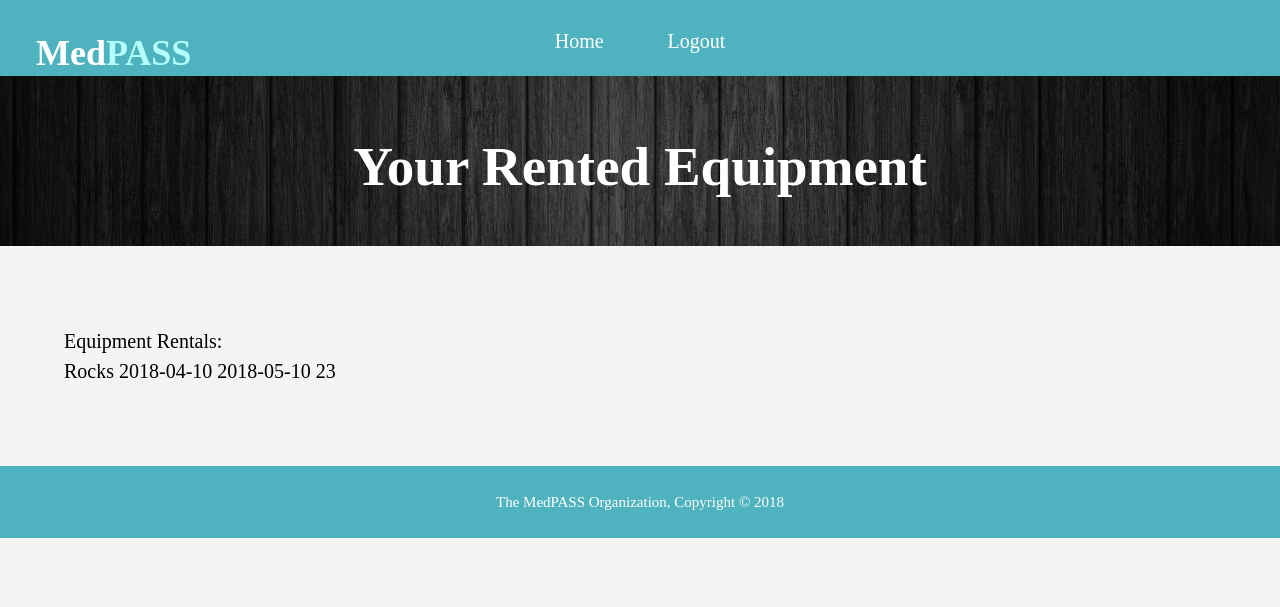
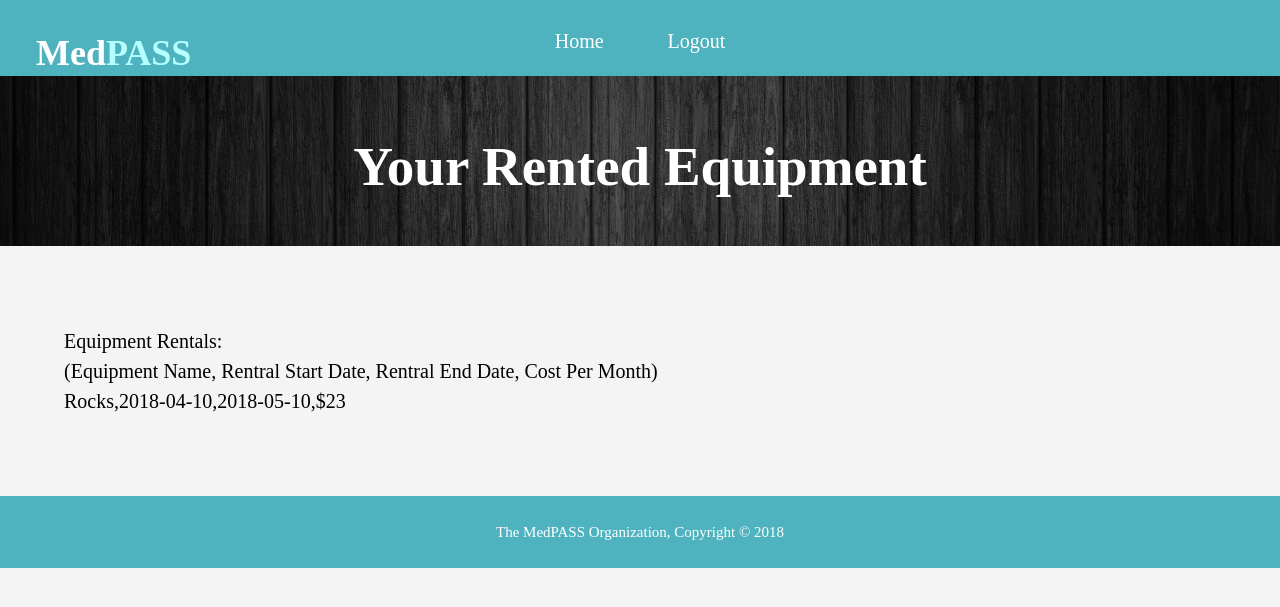
Before and after one commit to HiroOfHyrule/MedPASS_Team4, a PHP site: page /MedPASS_PatientEquip.php in a window 1280 px wide. Shown: the top 607 px of the page. Run offline with PHP 8.4, Linux system fonts and the light colour scheme; the visitor is signed in with stand-in values (Sample User, id 1); data comes from the database, SQL or seed files in the repository; some web fonts are replaced.

Commit message:
Update MedPASS_PatientEquip.php

```diff
--- a/MedPASS_PatientEquip.php
+++ b/MedPASS_PatientEquip.php
@@ -47,6 +47,7 @@ if(!isset($_SESSION['username']) || empty($_SESSION['username'])){
       <p>
 
 	  Equipment Rentals: <br>
+	  (Equipment Name, Rentral Start Date, Rentral End Date, Cost Per Month)<br>
       <?php
 //code for displaying rental equip
     include 'config.php';
@@ -65,7 +66,7 @@ if(!isset($_SESSION['username']) || empty($_SESSION['username'])){
     $end = $row['Return_Date'];
     $eType = $row['Equipment_Type'];
     $cost = $row['Cost_Per_Month'];
-    echo $eType."   ".$start."    ".$end."    ".$cost;
+    echo $eType.",".$start.",".$end.",$".$cost;
     echo"<br>";
     }
     mysqli_close($link);
```
